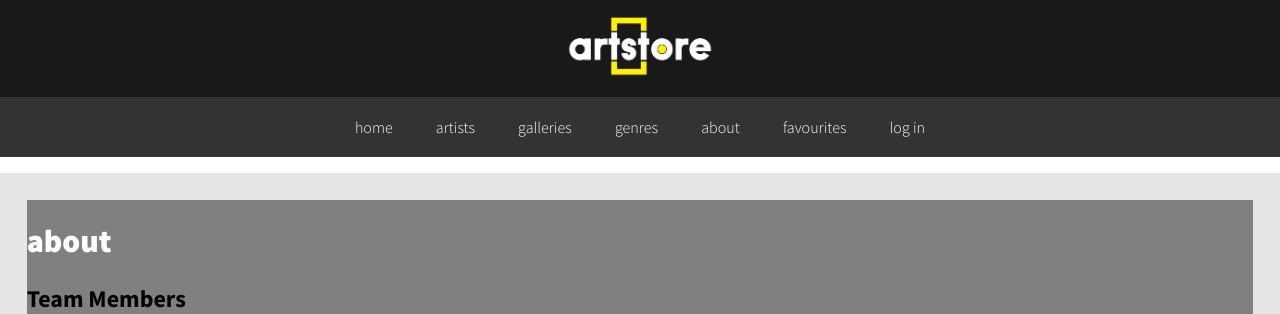
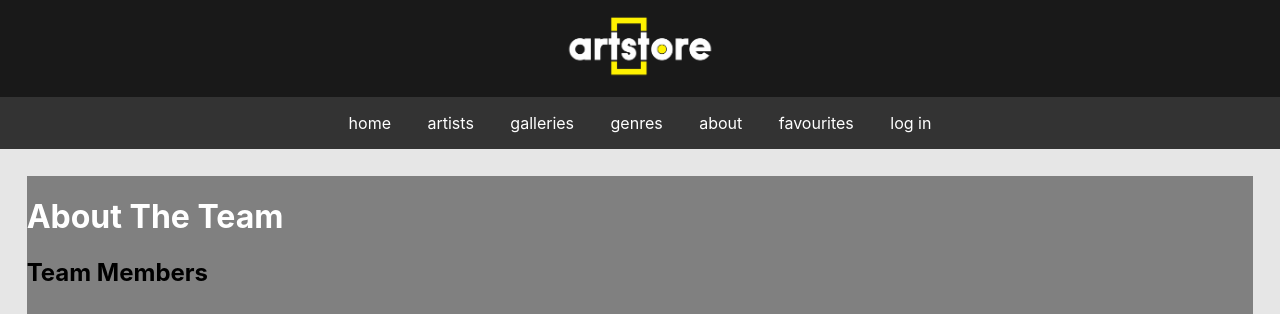
Before and after one commit to xDKevz/the-art-store-a-learning-experience, a PHP site: page /about.php in a window 1280 px wide. Shown: the top 314 px of the page. Run offline with PHP 8.4, Linux system fonts and the light colour scheme.

Commit message:
Updated navigation design.

```diff
--- a/about.php
+++ b/about.php
@@ -12,7 +12,7 @@
     <body>
         <main class="about">
             <div class="teamMembers">
-                <h1>about</h1>
+                <h1>About The Team</h1>
                 <h2>Team Members</h2>
                 <a href="https://github.com/xDKevz" target="_blank">
                     <div>
@@ -40,7 +40,7 @@
                 </a>
             </div>
             <div class="repo">
-                <h1>repository</h1>
+                <h1>Repository</h1></h1>
                 <a href="https://github.com/xDKevz/comp3512-assignment2.git" target="_blank">
                     <img src="about/images/GitHub_Logo.png" alt="GitHub"/></a>
             </div>
--- a/css/about.css
+++ b/css/about.css
@@ -1,18 +1,14 @@
 /**
     CSS: About Page
 **/
-/*** ABOUT PAGE ***/
 .about {
-    z-index: 1;
-    position: relative;
-    top: 130pt;
     background-color: #e6e6e6;
     display: grid;
     padding: 20pt;
+    overflow: hidden !important;
 }
 
 .about h1 {
-    font-weight: 900;
     color: #FFFFFF;
 }
 
@@ -20,7 +16,7 @@
     background-color: grey;
     grid-column: 1 / 1;
     grid-row: 1;
-    grid-template-rows: 2fr;
+    /*grid-template-rows: 2fr;*/
     margin: auto;
 }
 
--- a/css/main.css
+++ b/css/main.css
@@ -1,7 +1,7 @@
 body {
     margin: 0;
     padding: 0;
-    font-family: 'Source Sans Pro', sans-serif;
+    font-family: "SF Pro Display";
 }
 
 /*** Home view ***/
@@ -34,12 +34,9 @@ body {
 /*}*/
 
 .header {
-    position: fixed;
     top: 0px;
     width: 100%;
-    z-index: 2;
 }
-
 
 /*** LOGOS AND IMAGES ***/
 .logo {
@@ -54,31 +51,40 @@ body {
 
 /* Horizontal Menu Styles */
 /* Responsive Menu Bar Referenced from https://www.youtube.com/watch?v=XZsuI5wyRzs */
-.navigation {
-    width: 100%;
+
+nav {
+    position: sticky;
+    position: -webkit-sticky;
+    top: 0;
+    overflow: hidden !important;
     background-color: rgba(0,0,0, 0.8);
     text-align: center;
 }
+
 .navigation ul {
     list-style: none;
     margin: 0;
     padding: 0;
     width: 100%;
 }
-.menu li {
-    font-weight: 300;
+
+nav li {
     display: inline-block;
-    padding: 20px;
+    padding: 12pt;
+    transition: 1s;
 }
-.menu li:hover {
-    background: rgb(166, 166, 166);
-    text-decoration: underline;
-    cursor: pointer;
-}
-.menu li a {
-    color: white;
+
+nav li a {
+    color: #FFFFFF;
     text-decoration: none;
 }
+
+nav li:hover {
+    background: rgb(166, 166, 166);
+    cursor: pointer;
+    transition: 1s;
+}
+
 /*.toggle {*/
 /*    width: 100%;*/
 /*    padding: 10px 20px;*/
--- a/include/mainstyle.php
+++ b/include/mainstyle.php
@@ -1,2 +1,2 @@
 <link rel="stylesheet" href="css/main.css" type="text/css" />
-<link href="https://fonts.googleapis.com/css?family=Source+Sans+Pro:300,400,400i,600,600i,700,900" rel="stylesheet">
+    <link rel="stylesheet" href="/include/fonts" />
--- a/include/navigation.php
+++ b/include/navigation.php
@@ -2,9 +2,9 @@
         <div class="logo">
             <img src="images/art_store_logo_white.png" alt="art store logo">
         </div>
-        <div class="navigation">
-            <div class="toggle"><i class="fa fa-bars mBars" aria-hidden="true"></i></div>
-                <ul class="menu">
+    </div>
+    <!--<div class="toggle"><i class="fa fa-bars mBars" aria-hidden="true"></i></div>-->
+    <nav class="navigation">
         <li><a href="home.php">home</a></li>
         <li><a href="artist.php">artists</a></li>
         <li><a href="galleries.php">galleries</a></li>
@@ -18,13 +18,10 @@
             // if logged in displays "log out" on nav bar
             if (isset($_SESSION["email"])) {
                 echo '<li><a href="logout.php">log out</a></li>';
-                        }
-                        // if not logged in
+            } // if not logged in
             else {
                 echo '<li><a href="login.php">log in</a></li>';
             }
         ?>
 
-                </ul>
-        </div>
-    </div>
+    </nav>
```
Also changed, not shown: images/fonts/sf-pro-display_regular.woff2 (added), images/fonts/sf-pro-display_semibold.woff2 (added), images/fonts/sf-pro-text_bold.woff2 (added), images/fonts/sf-pro-text_regular.woff2 (added), images/fonts/sf-pro-text_semibold.woff2 (added), 1 other file. Lines whose indentation alone changed are shown as unchanged.
